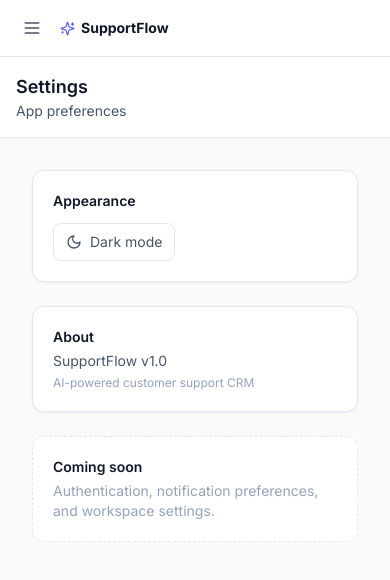
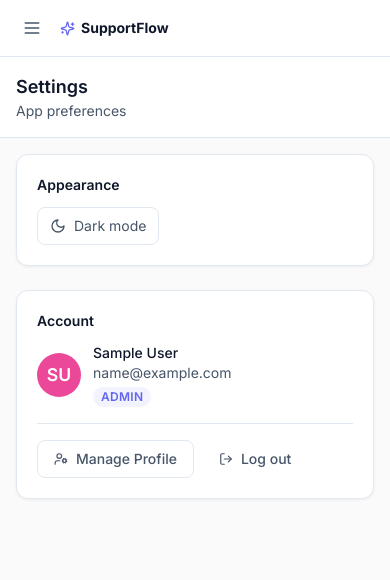
Before and after one commit to codewithabhi2003/supportflow-frontend, a React (Vite) app: page /settings in a window 390 px wide. Shown: the top 580 px of the page. Built offline with nearby package versions, Linux system fonts and the light colour scheme; no server answers; sample sign-in values are in the browser's storage.

Commit message:
fix: make account settings accessible on mobile layouts

```diff
--- a/src/pages/Settings.jsx
+++ b/src/pages/Settings.jsx
@@ -1,27 +1,46 @@
+import { Link } from 'react-router-dom';
+import { LogOut, UserCog } from 'lucide-react';
 import TopBar from '../components/layout/TopBar';
 import ThemeToggle from '../components/common/ThemeToggle';
+import Avatar from '../components/common/Avatar';
+import Button from '../components/common/Button';
+import { useAuth } from '../context/AuthContext';
 
 export default function Settings() {
+  const { user, logout } = useAuth();
+
   return (
     <>
       <TopBar title="Settings" subtitle="App preferences" />
-      <div className="flex flex-col gap-6 p-8">
+      <div className="flex flex-col gap-6 p-4 sm:p-6 lg:p-8">
         <div className="max-w-md rounded-xl border border-border bg-card p-5 shadow-sm">
           <h2 className="mb-3 text-sm font-semibold text-text-primary">Appearance</h2>
           <ThemeToggle />
         </div>
 
         <div className="max-w-md rounded-xl border border-border bg-card p-5 shadow-sm">
-          <h2 className="mb-1 text-sm font-semibold text-text-primary">About</h2>
-          <p className="text-sm text-text-secondary">SupportFlow v1.0</p>
-          <p className="mt-1 text-xs text-text-muted">AI-powered customer support CRM</p>
-        </div>
+          <h2 className="mb-3 text-sm font-semibold text-text-primary">Account</h2>
+          <div className="flex items-center gap-3">
+            <Avatar name={user?.name} size={44} />
+            <div className="min-w-0">
+              <p className="truncate text-sm font-medium text-text-primary">{user?.name}</p>
+              <p className="truncate text-sm text-text-secondary">{user?.email}</p>
+              <span className="mt-1 inline-block rounded-full bg-primary-soft px-2 py-0.5 text-xs font-semibold uppercase tracking-wide text-primary">
+                {user?.role}
+              </span>
+            </div>
+          </div>
 
-        <div className="max-w-md rounded-xl border border-dashed border-border bg-card p-5">
-          <h2 className="mb-1 text-sm font-semibold text-text-primary">Coming soon</h2>
-          <p className="text-sm text-text-muted">
-            Authentication, notification preferences, and workspace settings.
-          </p>
+          <div className="mt-4 flex flex-wrap gap-2 border-t border-border pt-4">
+            <Link to="/profile">
+              <Button variant="secondary">
+                <UserCog size={14} /> Manage Profile
+              </Button>
+            </Link>
+            <Button variant="ghost" onClick={logout} className="text-priority-high hover:bg-priority-high-bg">
+              <LogOut size={14} /> Log out
+            </Button>
+          </div>
         </div>
       </div>
     </>
```
